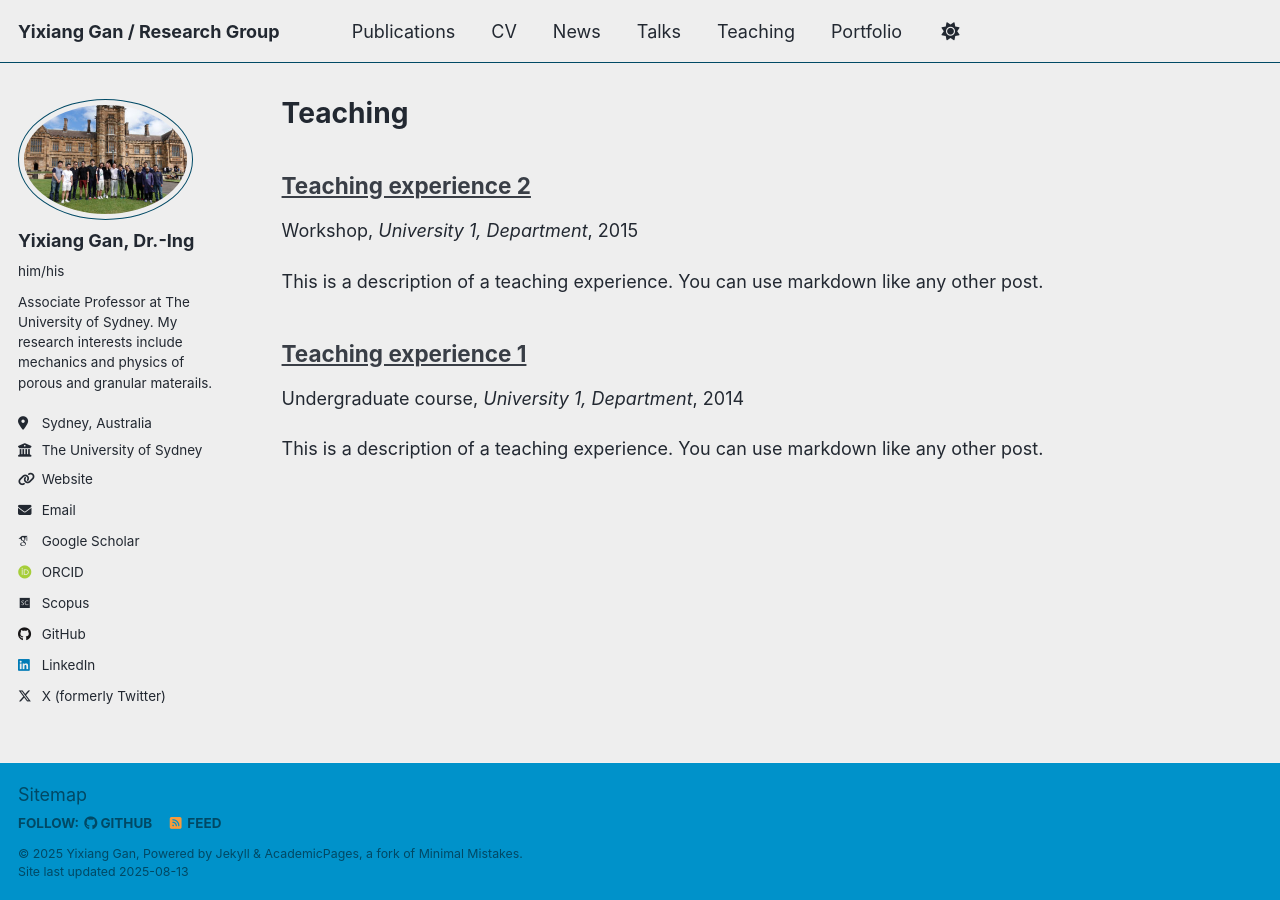
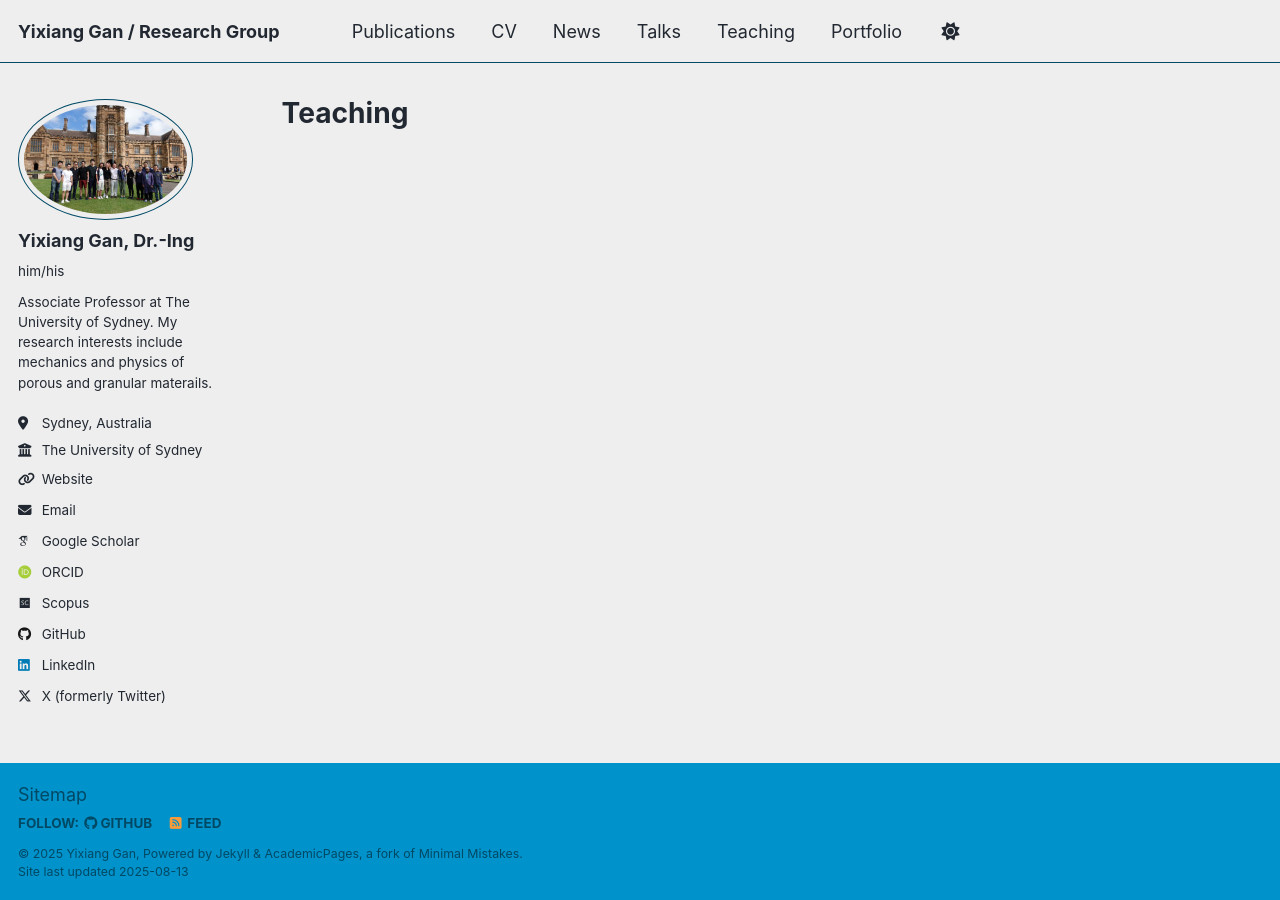
Before and after one commit to ganyx/site, a Jekyll site: the page built from _pages/teaching.html, in a window 1280 px wide. Built offline with Jekyll 4.4.1, drawn with Linux system fonts in a browser that asks for light colours; some web fonts are replaced; a script that is not in the unit is left out; a file with an impossible date is left out.

Commit message:
Update Teaching

```diff
--- a/_teaching/2014-spring-teaching-1.md
+++ /dev/null
@@ -1,20 +0,0 @@
----
-title: "Teaching experience 1"
-collection: teaching
-type: "Undergraduate course"
-permalink: /teaching/2014-spring-teaching-1
-venue: "University 1, Department"
-date: 2014-01-01
-location: "City, Country"
----
-
-This is a description of a teaching experience. You can use markdown like any other post.
-
-Heading 1
-======
-
-Heading 2
-======
-
-Heading 3
-======
--- a/_teaching/2015-spring-teaching-2.md
+++ /dev/null
@@ -1,20 +0,0 @@
----
-title: "Teaching experience 2"
-collection: teaching
-type: "Workshop"
-permalink: /teaching/2015-spring-teaching-1
-venue: "University 1, Department"
-date: 2015-01-01
-location: "City, Country"
----
-
-This is a description of a teaching experience. You can use markdown like any other post.
-
-Heading 1
-======
-
-Heading 2
-======
-
-Heading 3
-======
```
Also changed, not shown: _pages/about.md (+11 -7 lines), _teaching/2019-EnergyGeo_CIVL6456.md (added, +12 -0 lines), _teaching/2022-Statics_CIVL1802.md (added, +11 -0 lines).
